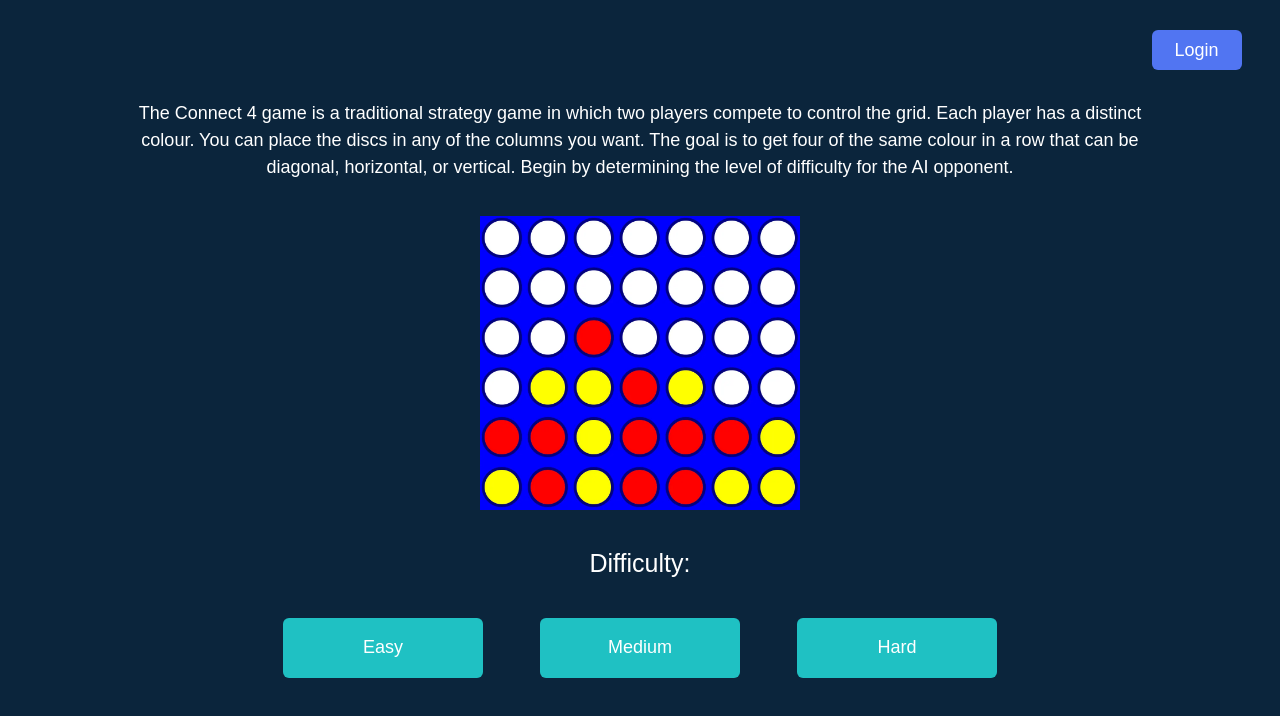
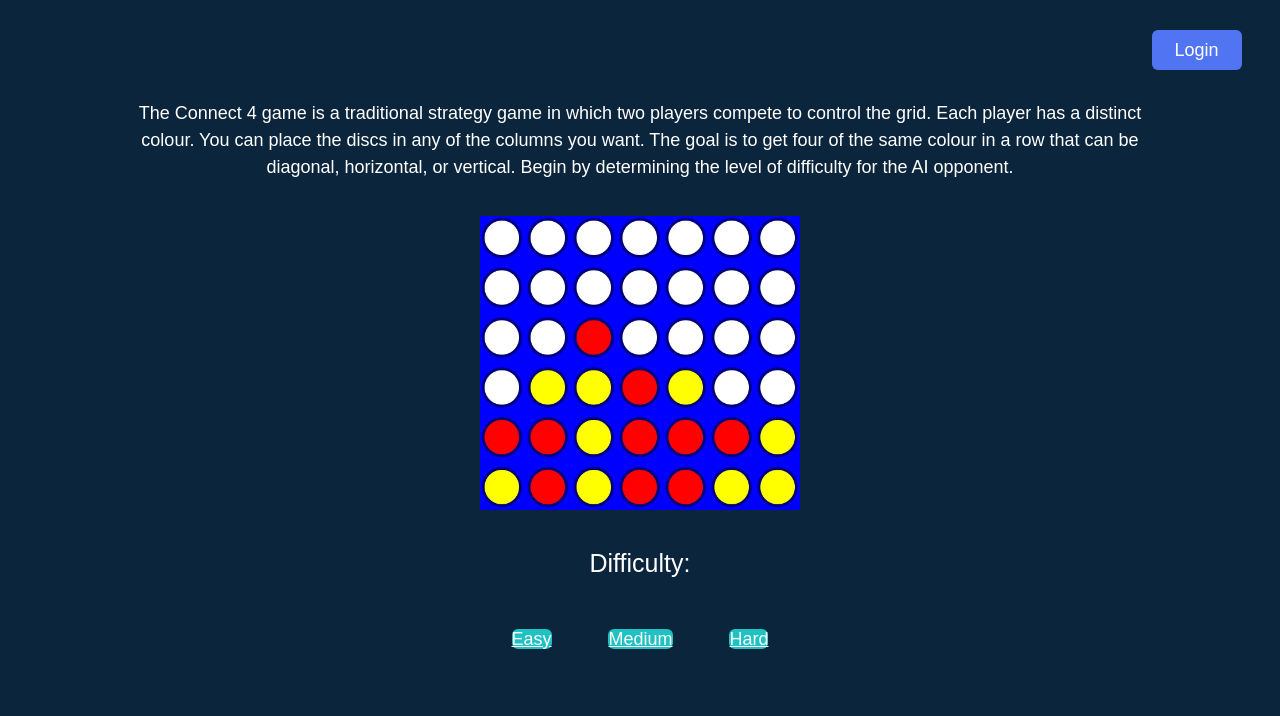
Before and after one commit to SamB032/connect4-website, a React (Create React App) app: page / in a window 1280 px wide. Shown: the top 716 px of the page. Built offline with nearby package versions, Linux system fonts and the light colour scheme.

Commit message:
Dynamic urls for getting difficulty

```diff
--- a/src/App.js
+++ b/src/App.js
@@ -22,7 +22,7 @@ function App() {
         <Navbar/>
         <Routes>
           <Route path="/" element={<Home />} />
-          <Route path="/game" element={<GameBoard/>} />
+          <Route path="/game/:id" element={<GameBoard/>} />
           <Route path="*" element={<PageNotFound />} />
         </Routes>
       </Router>
--- a/src/components/GameBoard.js
+++ b/src/components/GameBoard.js
@@ -1,12 +1,15 @@
 import {useState} from 'react';
+import { useParams } from "react-router-dom";
+
 import '../styles/GameBoard.css';
-
 import Game from '../helpers/game'
 
 function GameBoard(){
 
     const [board, setBoard] = useState(new Game());
     //TODO: Add modal on winning https://react-bootstrap.github.io/components/modal/
+
+    const {id} = useParams();
 
     return (
         <div className="board">
--- a/src/pages/Home.js
+++ b/src/pages/Home.js
@@ -1,5 +1,6 @@
 import React from 'react';
 import Button from 'react-bootstrap/Button';
+import {Link} from 'react-router-dom';
 
 import '../styles/Home.css';
 import image from '../assets/connect4game.webp'
@@ -22,9 +23,9 @@ function Home() {
                 </div>
 
                 <div className="items">
-                    <Button bsPrefix="custom-btn" className="custom-btn">Easy</Button>{' '}
-                    <Button bsPrefix="custom-btn" className="custom-btn">Medium</Button>{' '}
-                    <Button bsPrefix="custom-btn" className="custom-btn">Hard</Button>{' '}
+                    <Button as={Link} to="/game/easy" bsPrefix="custom-btn" className="custom-btn">Easy</Button>{' '}
+                    <Button as={Link} to="/game/medium" bsPrefix="custom-btn" className="custom-btn">Medium</Button>{' '}
+                    <Button as={Link} to="/game/hard" bsPrefix="custom-btn" className="custom-btn">Hard</Button>{' '}
                 </div>
             </div>
 
```
